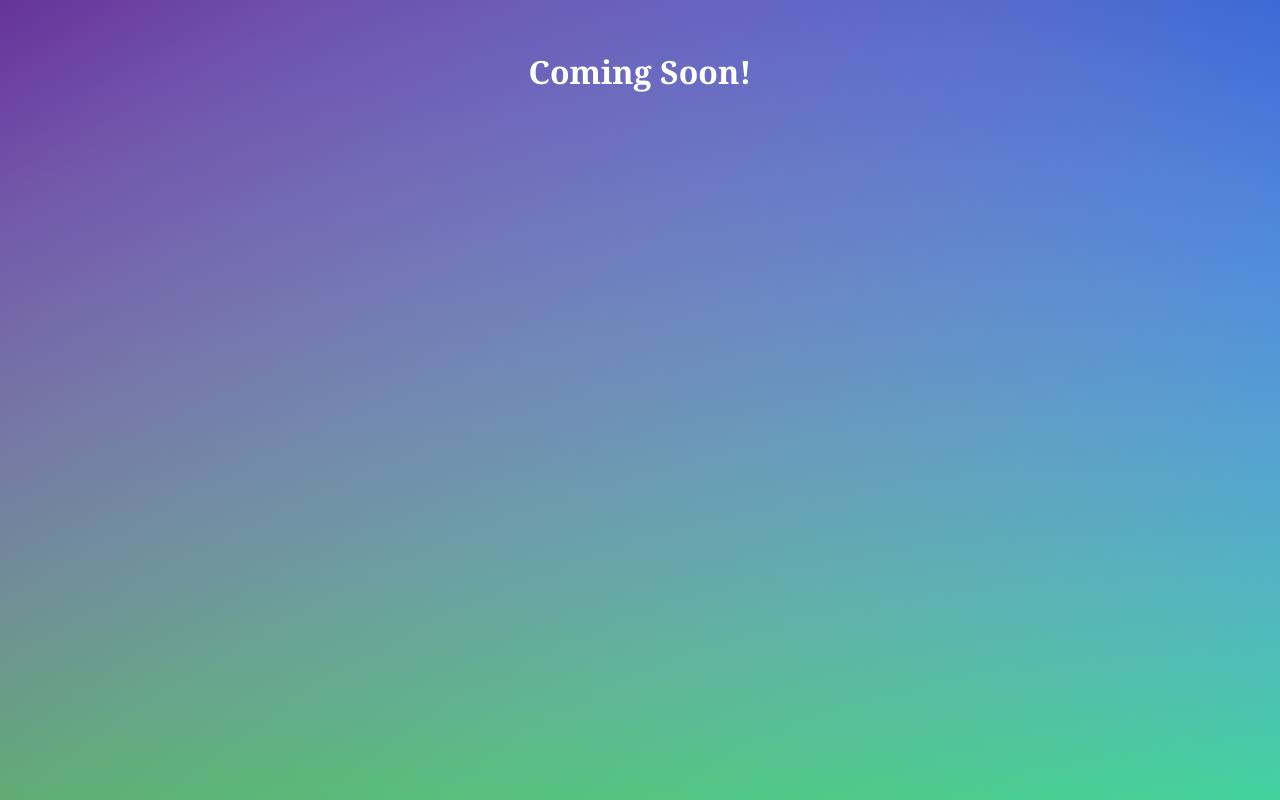
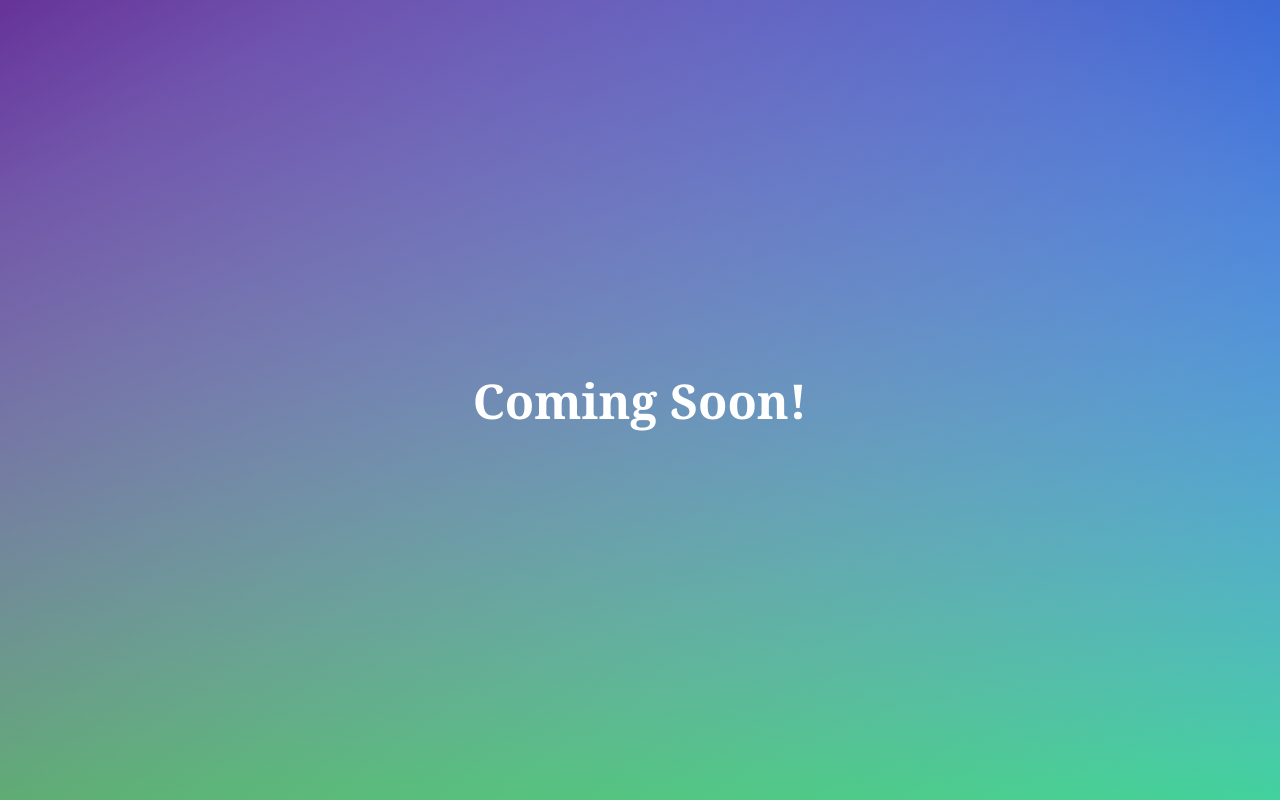
Before and after one commit to ismail-ahmad/mugclsn, a plain HTML site: page index.html in a window 1280 px wide. Drawn offline with Linux system fonts and the light colour scheme.

Commit message:
Update index.html

```diff
--- a/index.html
+++ b/index.html
@@ -4,7 +4,7 @@
     <meta charset="UTF-8">
     <meta http-equiv="X-UA-Compatible" content="IE=edge">
     <meta name="viewport" content="width=device-width, initial-scale=1.0">
-    <title>title</title>
+    <title>MugCLSN</title>
     <style>
         *, *::before, *::after{
             box-sizing: border-box;
@@ -19,15 +19,15 @@
             background-attachment: fixed;
         }
         .main{
-            margin: 50px auto 0 auto;
-            width: calc(100% - 200px);
-            border-radius: 5px/20px;
+            position: absolute;
+            top: 50%;
+            left: 50%;
+            transform: translate(-50%, -50%);
+            font-size: 3rem;
         }
     </style>
 </head>
 <body>
-    <div class="text" id="text">
         <h1 class="main" id="main">Coming Soon!</h1>
-    </div>
 </body>
 </html>
```
